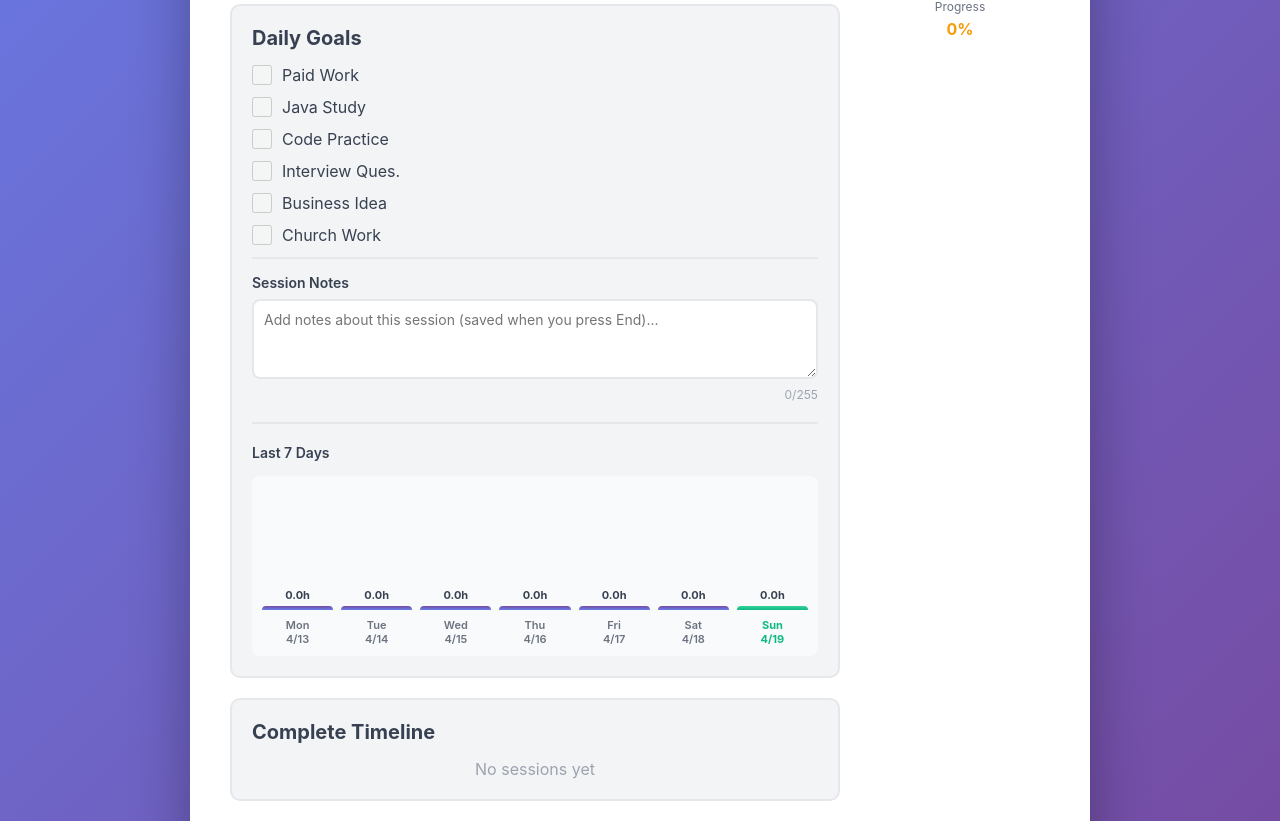
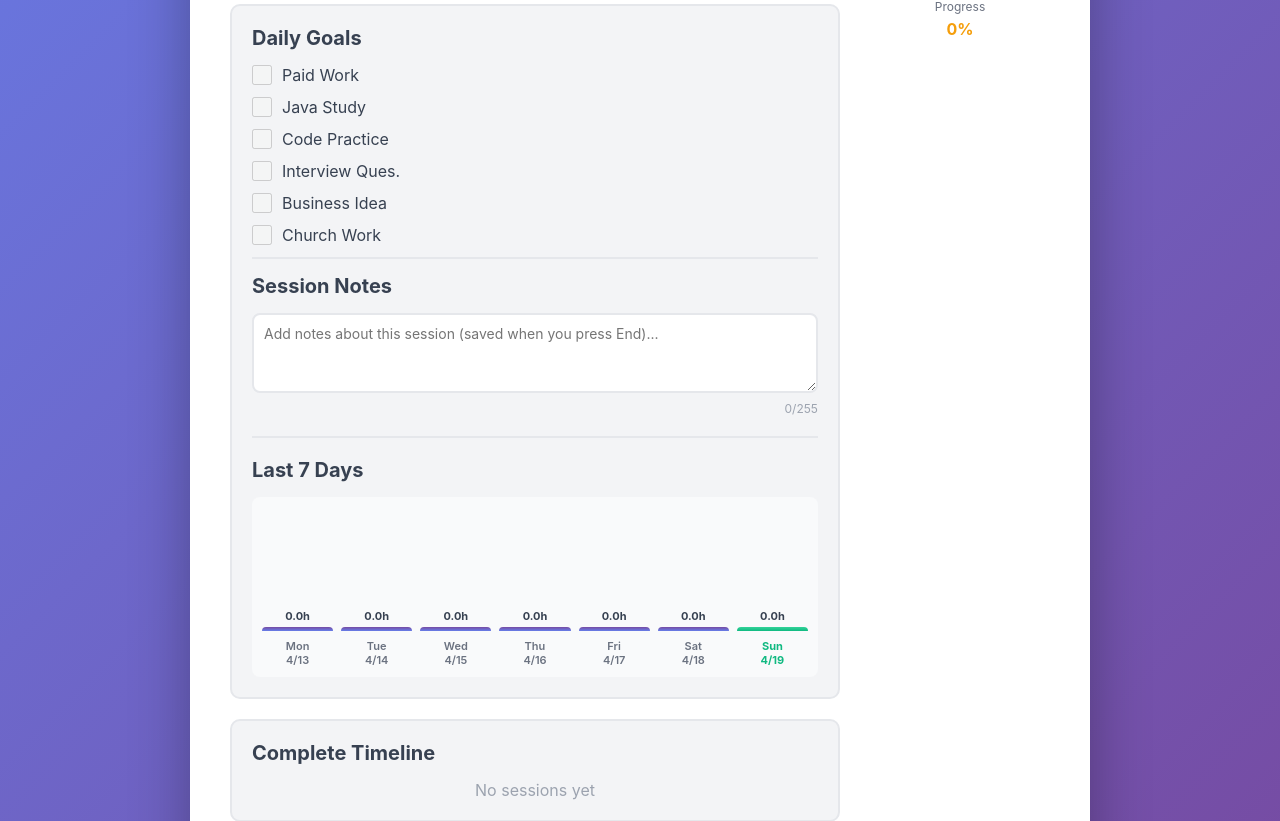
Before and after one commit to clarkesw/TimeKeeper, a Flask app: page / in a window 1280 px wide. Shown: the part 508-1329 px from the top of the page. Run offline with Flask 3, Linux system fonts and the light colour scheme; data that the repository does not hold is empty.

Commit message:
Fixed section font

```diff
--- a/templates/index.html
+++ b/templates/index.html
@@ -403,10 +403,10 @@
         }
 
         .notes-label {
-            font-size: 14px;
-            font-weight: 600;
+            font-size: 20px;
+            font-weight: 700;
             color: #374151;
-            margin-bottom: 8px;
+            margin-bottom: 15px;
             display: block;
         }
 
@@ -442,8 +442,8 @@
         }
 
         .histogram-label {
-            font-size: 14px;
-            font-weight: 600;
+            font-size: 20px;
+            font-weight: 700;
             color: #374151;
             margin-bottom: 15px;
             display: block;
```
